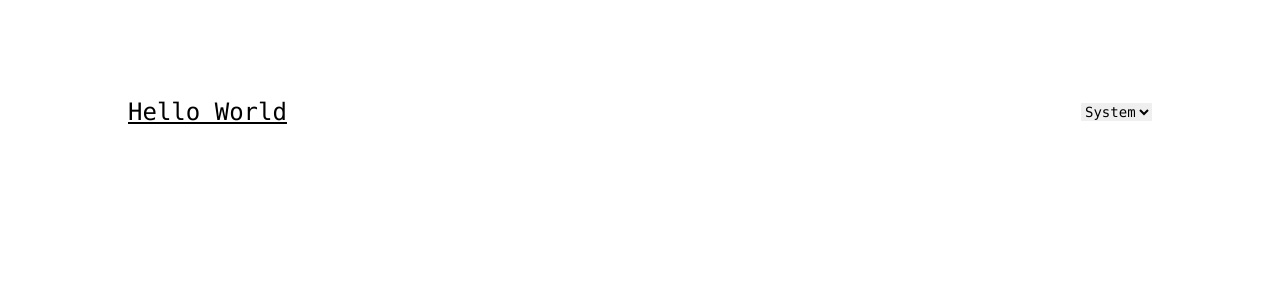
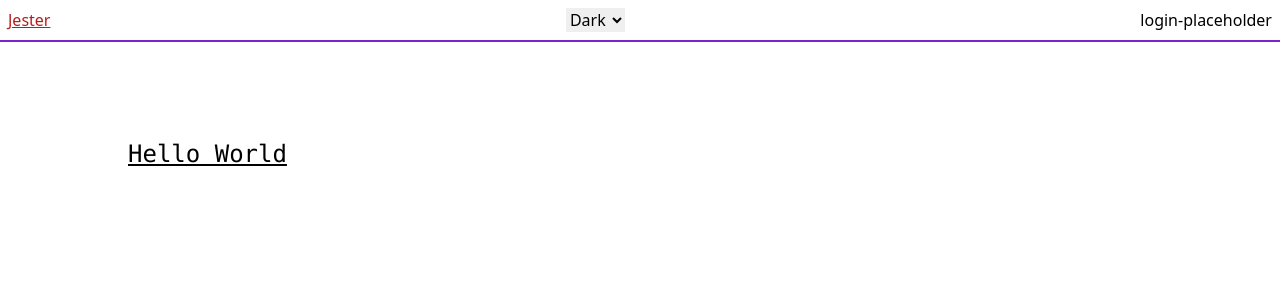
Before and after one commit to RiwnOg/jester-app, a Next.js app: page / in a window 1280 px wide. Shown: the top 300 px of the page. Built offline with nearby package versions, Linux system fonts and the light colour scheme.

Commit message:
feat: Navbar

```diff
--- a/src/app/page.tsx
+++ b/src/app/page.tsx
@@ -1,12 +1,14 @@
-import ThemeSwitch from "@/navbar/ThemeSwitch";
+import Navbar from "@/navbar/Navbar";
 
 export default function Home() {
   return (
-    <main className="flex min-h-screen flex-col items-center justify-between p-24">
-      <div className="z-10 w-full max-w-5xl items-center justify-between font-mono text-sm lg:flex">
-        <h1 className="underline text-2xl">Hello World</h1>
-        <ThemeSwitch />
-      </div>
-    </main>
+    <div>
+      <Navbar />
+      <main className="flex min-h-screen flex-col items-center justify-between p-24">
+        <div className="z-10 w-full max-w-5xl items-center justify-between font-mono text-sm lg:flex">
+          <h1 className="underline text-2xl">Hello World</h1>
+        </div>
+      </main>
+    </div>
   );
 }
--- /dev/null
+++ b/src/components/navbar/Navbar.tsx
@@ -0,0 +1,22 @@
+import { FC } from "react";
+import ThemeSwitch from "./ThemeSwitch";
+
+interface NavbarProps {}
+
+const Navbar: FC<NavbarProps> = ({}) => {
+  return (
+    <>
+      <div className="border-b-2 border-b-purple-700 p-2">
+        <div className=" flex items-center justify-between">
+          <h1 className="text-red-700 underline">Jester</h1>
+          <ThemeSwitch />
+          <div>
+            <p>login-placeholder</p>
+          </div>
+        </div>
+      </div>
+    </>
+  );
+};
+
+export default Navbar;
--- a/src/components/navbar/ThemeSwitch.tsx
+++ b/src/components/navbar/ThemeSwitch.tsx
@@ -7,18 +7,16 @@ const ThemeSwitch = () => {
   const [mounted, setMounted] = useState(false);
   const { theme, setTheme } = useTheme();
 
-  // useEffect only runs on the client, so now we can safely show the UI
   useEffect(() => {
     setMounted(true);
   }, []);
 
   if (!mounted) {
-    return null;
+    return <select />;
   }
 
   return (
     <select value={theme} onChange={(e) => setTheme(e.target.value)}>
-      <option value="system">System</option>
       <option value="dark">Dark</option>
       <option value="light">Light</option>
     </select>
```
